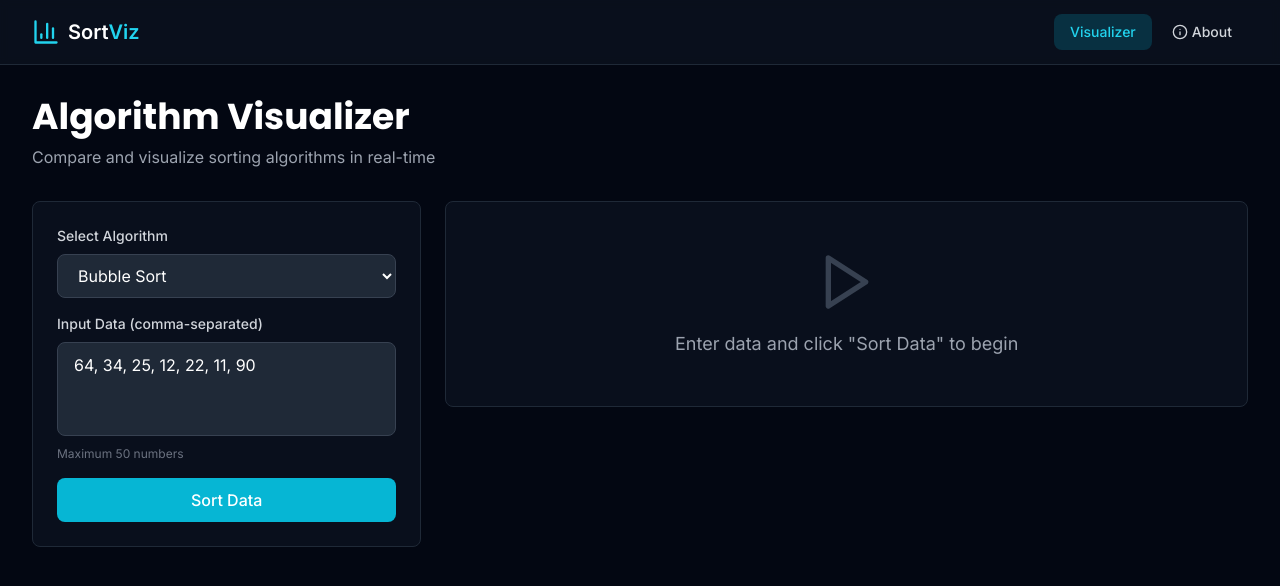
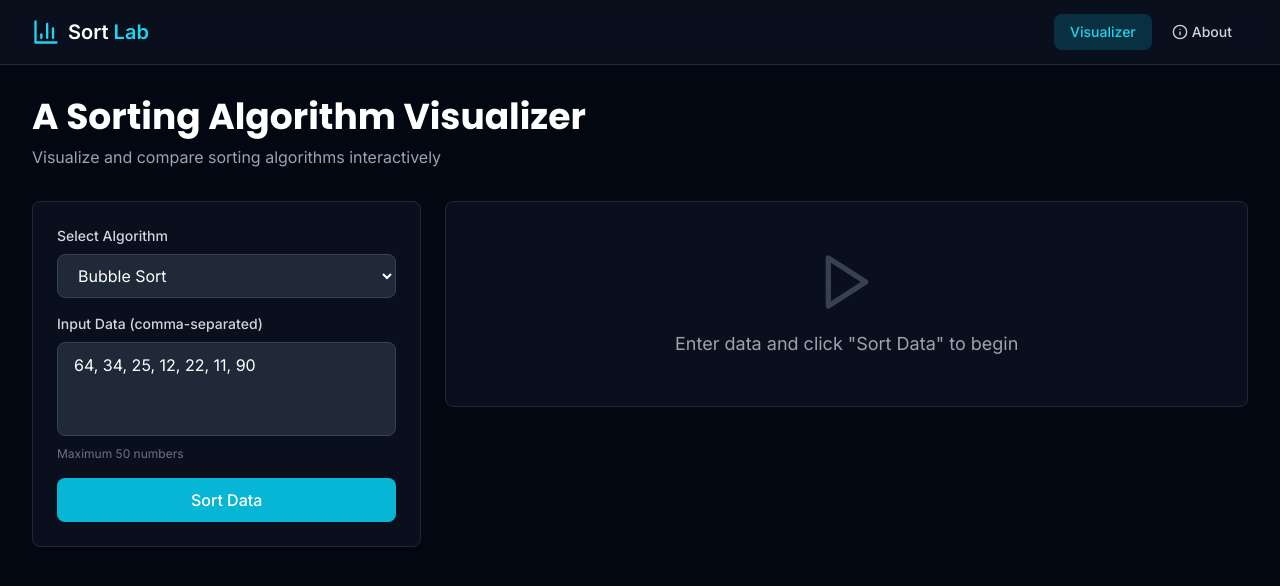
Before and after one commit to dhyan2815/SortLab, a React (Vite) app: page / in a window 1280 px wide. Shown: the top 586 px of the page. Built offline with nearby package versions, Linux system fonts and the light colour scheme.

Commit message:
update SortViz to SortLab

```diff
--- a/src/components/Navigation.tsx
+++ b/src/components/Navigation.tsx
@@ -12,7 +12,7 @@ export default function Navigation() {
         <div className="flex items-center justify-between h-16">
           <Link to="/" className="flex items-center space-x-2 group">
             <BarChart3 className="w-7 h-7 text-cyan-400 transition-transform group-hover:scale-110" />
-            <span className="text-xl font-bold text-white">Sort<span className="text-cyan-400">Viz</span></span>
+            <span className="text-xl font-bold text-white">Sort<span className="text-cyan-400"> Lab</span></span>
           </Link>
 
           <div className="flex space-x-1">
--- a/src/pages/Visualizer.tsx
+++ b/src/pages/Visualizer.tsx
@@ -104,8 +104,8 @@ export default function Visualizer() {
     <div className="min-h-screen bg-gray-950">
       <div className="container mx-auto px-4 sm:px-6 lg:px-8 py-8 space-y-8">
         <div className="space-y-2">
-          <h1 className="text-3xl sm:text-4xl font-bold text-white">Algorithm Visualizer</h1>
-          <p className="text-gray-400">Compare and visualize sorting algorithms in real-time</p>
+          <h1 className="text-3xl sm:text-4xl font-bold text-white">A Sorting Algorithm Visualizer</h1>
+          <p className="text-gray-400">Visualize and compare sorting algorithms interactively</p>
         </div>
 
         <div className="grid grid-cols-1 lg:grid-cols-3 gap-6">
```
Also changed, not shown: 1 other file (tests, documents, lock files or other folders).
